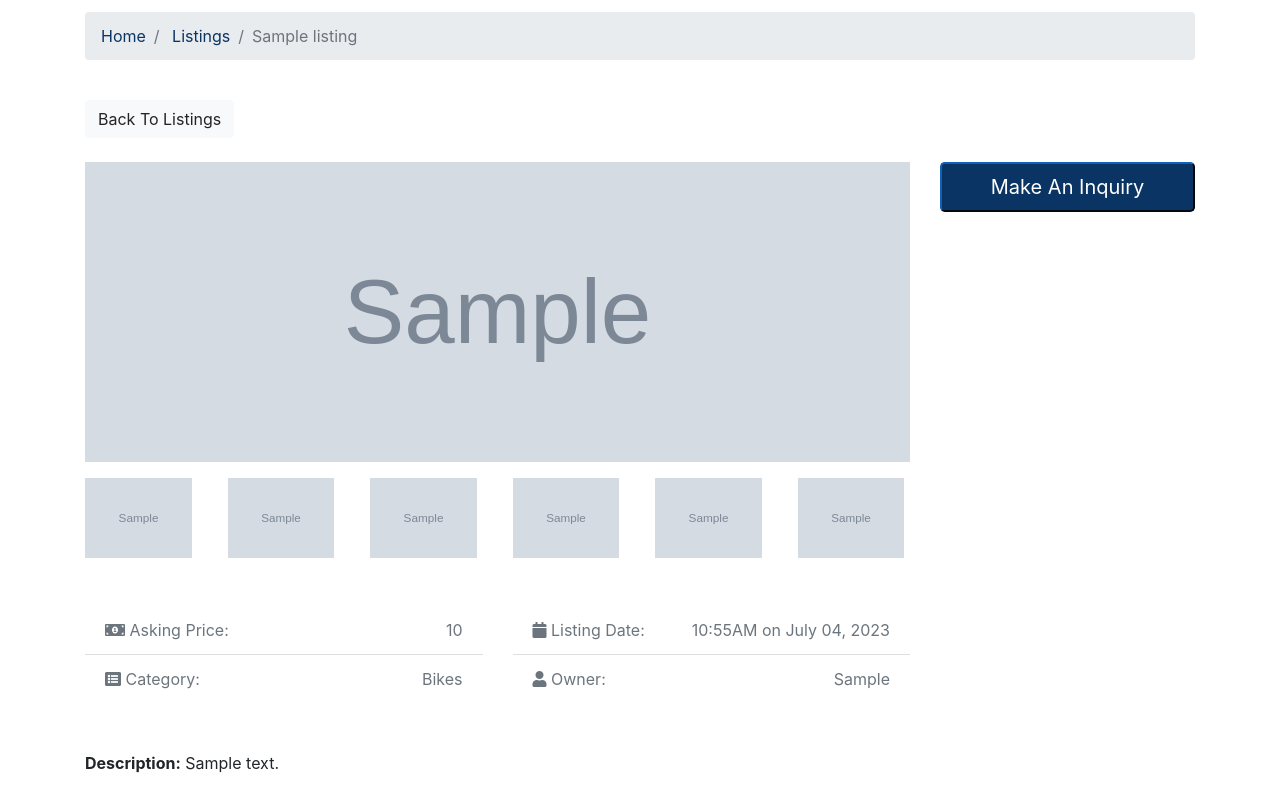
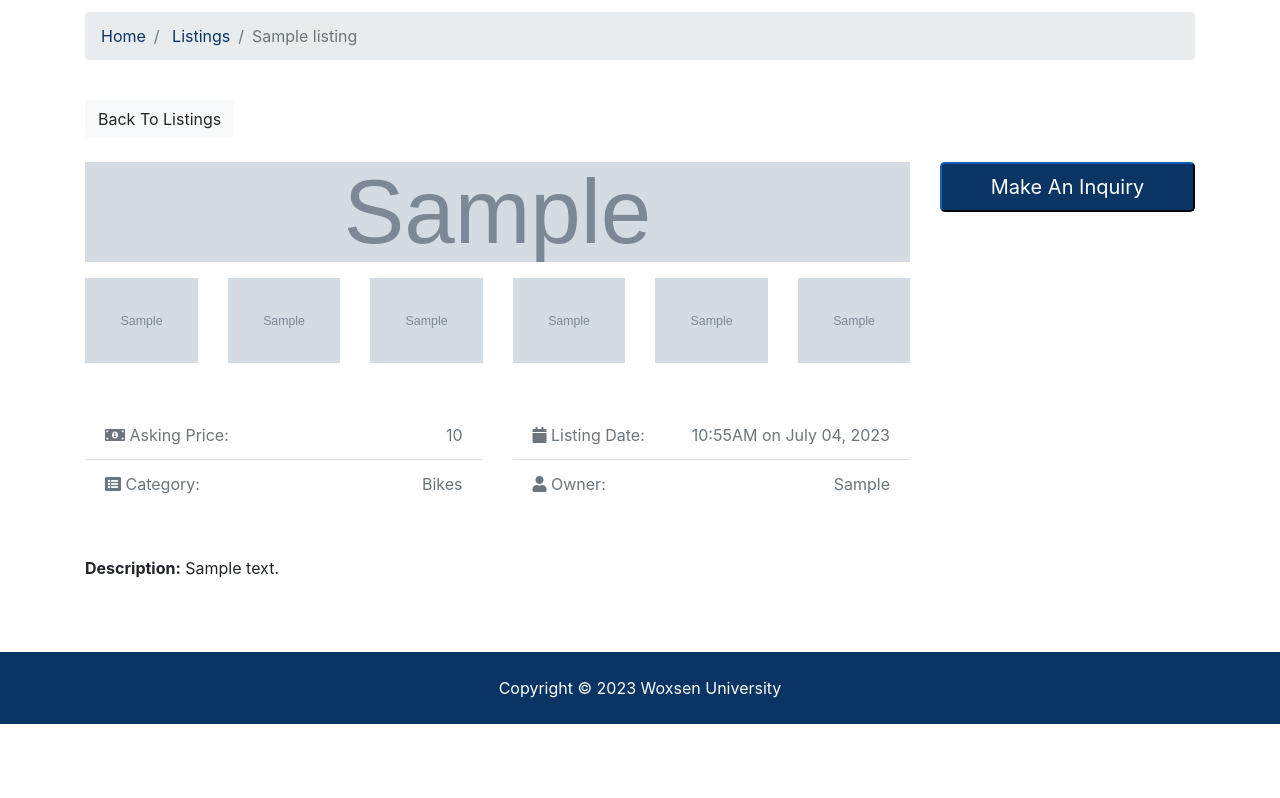
Before and after one commit to VineethReeddyBAAIML/Woxsen-Campus-Mart, a Django app: page /listings/1/ in a window 1280 px wide. Shown: the part 327-1125 px from the top of the page. After the commit the page ends 1051 px from the top, so only its background shows below. Run offline with Django 3.2, Linux system fonts and the light colour scheme; tables that the repository leaves empty hold one stand-in row (values such as "Sample post"); grey boxes marked "Sample" are stand-in pictures; some libraries are stand-ins or nearby versions.

Commit message:
Update listing.html

```diff
--- a/templates/listings/listing.html
+++ b/templates/listings/listing.html
@@ -4,20 +4,8 @@
 {% block content %}
 <style>
 #new{
-  max-height: 300px;
+  max-height: 100px;
 }
-   /* Align the thumbnails horizontally */
-  .thumbs {
-    display: flex;
-    justify-content: space-between;
-    align-items: center;
-  }
-
-  /* Adjust the pixel size of each thumbnail image */
-  .thumbs img {
-    height: 80px;
-    width: auto;
-  }
 </style>
 <section id="showcase-inner" class="py-5 text-white">
     <div class="container">
```
